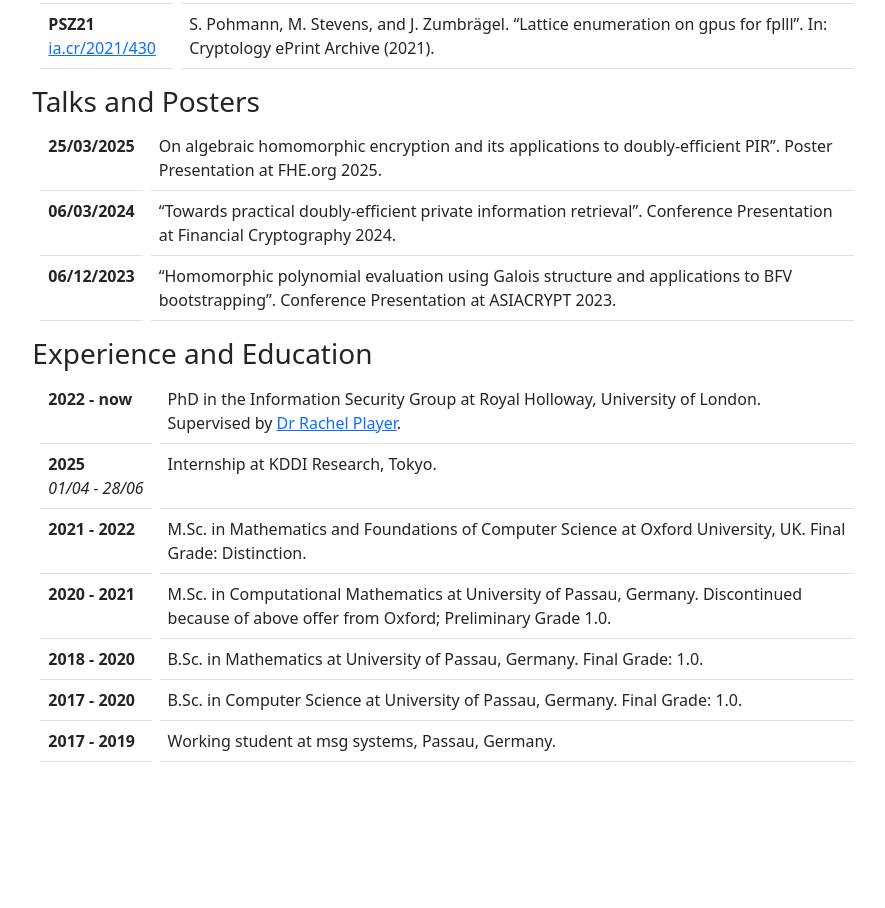
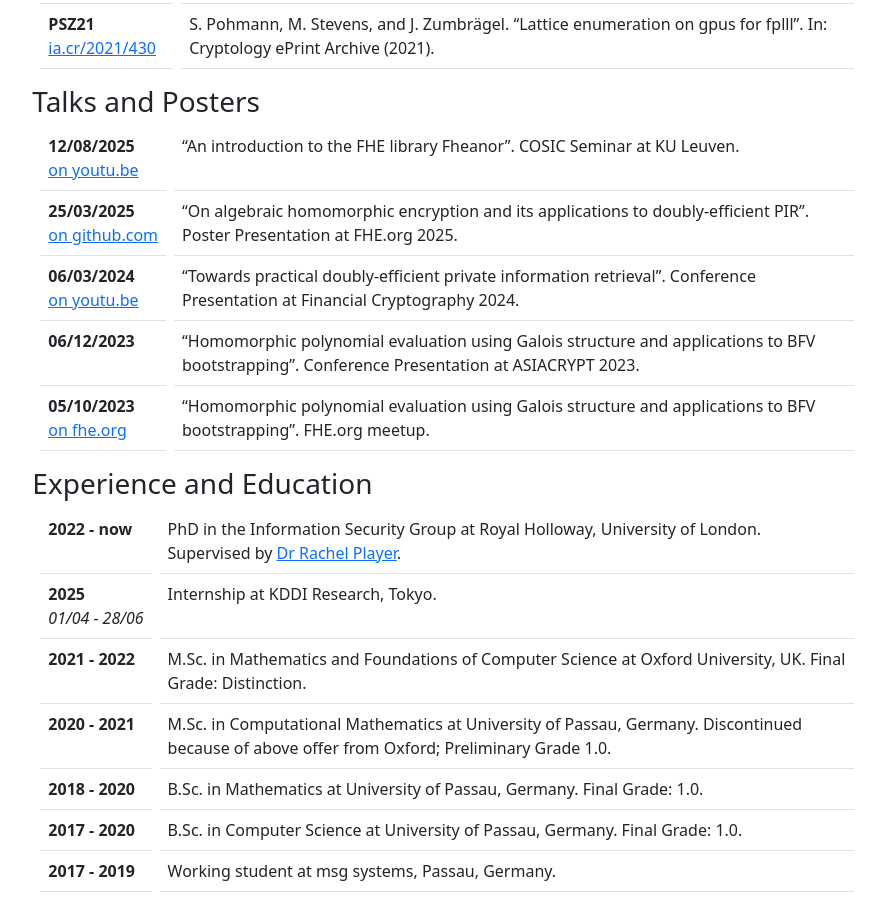
Before and after one commit to FeanorTheElf/personal-website, a Next.js app: page / in a window 1280 px wide. Shown: the part 1060-1968 px from the top of the page, without its empty margins (193-1078 px from the left). Before the commit the page ends 1838 px from the top, so only its background shows below. Built offline with nearby package versions, Linux system fonts and the light colour scheme.

Commit message:
Included more presentations and links

```diff
--- a/src/components/publication.tsx
+++ b/src/components/publication.tsx
@@ -3,7 +3,13 @@ import { PropsWithChildren, PureComponent } from "react";
 function publicationDescription(link: string, linkdesc: string | undefined): string {
     if (linkdesc === undefined) {
         if (link.startsWith("https://")) {
-            return link.substring(8);
+            link = link.substring(8);
+        }
+        if (link.startsWith("www.")) {
+            link = link.substring(4);
+        }
+        if (link.length >= 16) {
+            return "on " + link.substring(0, link.indexOf("/"));
         } else {
             return link;
         }
--- a/src/pages/index.tsx
+++ b/src/pages/index.tsx
@@ -70,14 +70,20 @@ export default function Home() {
         <h3 id="talks">Talks and Posters</h3>
 
         <ListTable>
-          <Publication shorthand="25/03/2025">
-          On algebraic homomorphic encryption and its applications to doubly-efficient PIR”. Poster Presentation at FHE.org 2025.
+          <Publication shorthand="12/08/2025" link="https://youtu.be/W7V042x0IC0?si=lHxTP2kLaf38dGx3">
+            “An introduction to the FHE library Fheanor”. COSIC Seminar at KU Leuven.
           </Publication>
-          <Publication shorthand="06/03/2024">
+          <Publication shorthand="25/03/2025" link="https://github.com/user-attachments/files/19668501/poster-1.pdf">
+            “On algebraic homomorphic encryption and its applications to doubly-efficient PIR”. Poster Presentation at FHE.org 2025.
+          </Publication>
+          <Publication shorthand="06/03/2024" link="https://youtu.be/g6IoMCFNx6U?si=Q56NnrkFrbThBD0D">
             “Towards practical doubly-efficient private information retrieval”. Conference Presentation at Financial Cryptography 2024.
           </Publication>
           <Publication shorthand="06/12/2023">
             “Homomorphic polynomial evaluation using Galois structure and applications to BFV bootstrapping”. Conference Presentation at ASIACRYPT 2023.
+          </Publication>
+          <Publication shorthand="05/10/2023" link="https://fhe.org/meetups/036-Homomorphic_Polynomial_Evaluation_using_Galois_structure_and_application_to_BFV_bootstrapping.html">
+            “Homomorphic polynomial evaluation using Galois structure and applications to BFV bootstrapping”. FHE.org meetup.
           </Publication>
         </ListTable>
 
```
